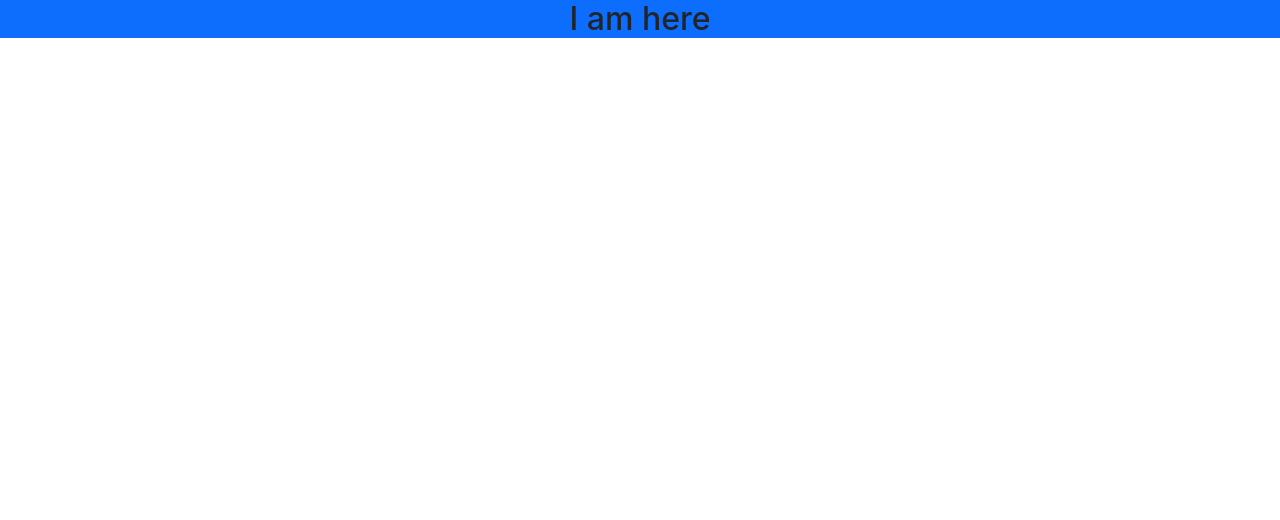
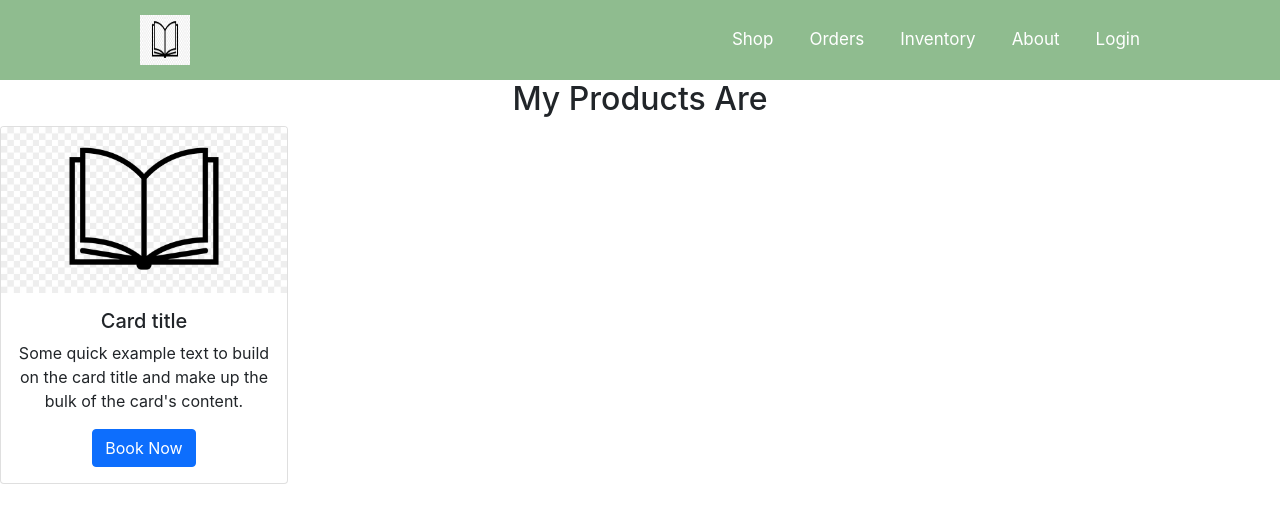
Before and after one commit to shabbirahmedshuvo01/my-work-11-client, a React (Create React App) app: page / in a window 1280 px wide. Shown: the top 520 px of the page. Built offline with nearby package versions, Linux system fonts and the light colour scheme.

Commit message:
nav-done

```diff
--- a/package.json
+++ b/package.json
@@ -6,7 +6,9 @@
     "@testing-library/jest-dom": "^5.16.4",
     "@testing-library/react": "^13.2.0",
     "@testing-library/user-event": "^13.5.0",
+    "bootstrap": "^5.1.3",
     "react": "^18.1.0",
+    "react-bootstrap": "^2.3.1",
     "react-dom": "^18.1.0",
     "react-router-dom": "^6.3.0",
     "react-scripts": "5.0.1",
--- a/src/App.js
+++ b/src/App.js
@@ -1,10 +1,15 @@
-import logo from './logo.svg';
 import './App.css';
+import { Route, Routes } from 'react-router-dom';
+import Header from './components/Header/Header';
+import Products from './components/Products/Products';
 
 function App() {
   return (
     <div className="App">
-      <h2 className='bg-primary'>I am here</h2>
+      <Header></Header>
+      <Routes>
+        <Route path='/' element={<Products></Products>}></Route>
+      </Routes>
     </div>
   );
 }
--- /dev/null
+++ b/src/components/Header/Header.css
@@ -0,0 +1,25 @@
+.header {
+    height: 80px;
+    background-color: darkseagreen;
+    display: flex;
+    align-items: center;
+    justify-content: space-between;
+    padding-left: 140px;
+    padding-right: 140px;
+}
+
+.logo-work {
+    height: 50px;
+    width: 50px;
+}
+
+.header a {
+    color: #FFFFFF;
+    text-decoration: none;
+    font-size: 17px;
+    margin-left: 36px;
+}
+
+.header a:hover {
+    color: orange;
+}
--- /dev/null
+++ b/src/components/Header/Header.js
@@ -0,0 +1,27 @@
+import React from 'react';
+import { Link } from 'react-router-dom';
+import './Header.css'
+import logo from '../../images/logoBook.jpg';
+
+const Header = () => {
+    return (
+        <div>
+            <nav className='header'>
+                <img className='logo-work' src={logo} alt="" />
+                <div>
+                    <Link to="/shop">Shop</Link>
+                    <Link to="/orders">Orders</Link>
+                    <Link to="/inventory">Inventory</Link>
+                    <Link to="/about">About</Link>
+                    {
+                        // user ?
+                        //     <button onClick={handleSingOut}>Sing Out</button>
+                        //     :
+                        <Link to="/login">Login</Link>}
+                </div>
+            </nav>
+        </div>
+    );
+};
+
+export default Header;
--- /dev/null
+++ b/src/components/Products/Products.js
@@ -0,0 +1,20 @@
+import React from 'react';
+import pic from './../../images/logoBook.jpg'
+
+const Products = () => {
+    return (
+        <div>
+            <h2>My Products Are</h2>
+            <div className="card" style={{ width: '18rem' }}>
+                <img className="card-img-top" src={pic} alt="Card image cap" />
+                <div className="card-body">
+                    <h5 className="card-title">Card title</h5>
+                    <p className="card-text">Some quick example text to build on the card title and make up the bulk of the card's content.</p>
+                    <button className="btn btn-primary">Book Now</button>
+                </div>
+            </div>
+        </div>
+    );
+};
+
+export default Products;
--- a/src/index.js
+++ b/src/index.js
@@ -3,11 +3,14 @@ import ReactDOM from 'react-dom/client';
 import './index.css';
 import App from './App';
 import reportWebVitals from './reportWebVitals';
+import { BrowserRouter } from 'react-router-dom';
 
 const root = ReactDOM.createRoot(document.getElementById('root'));
 root.render(
   <React.StrictMode>
-    <App />
+    <BrowserRouter>
+      <App />
+    </BrowserRouter>
   </React.StrictMode>
 );
 
```
Also changed, not shown: src/components/Products/Products.css (added), src/images/logoBook.jpg (added), 1 other file (tests, documents, lock files or other folders).
